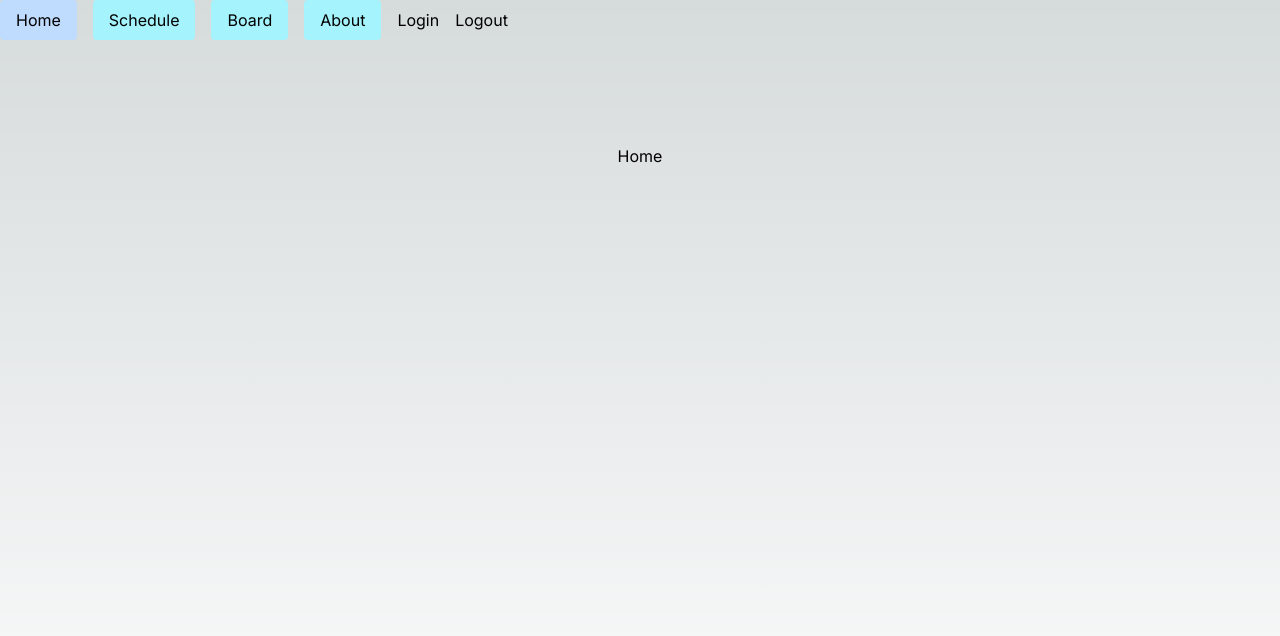
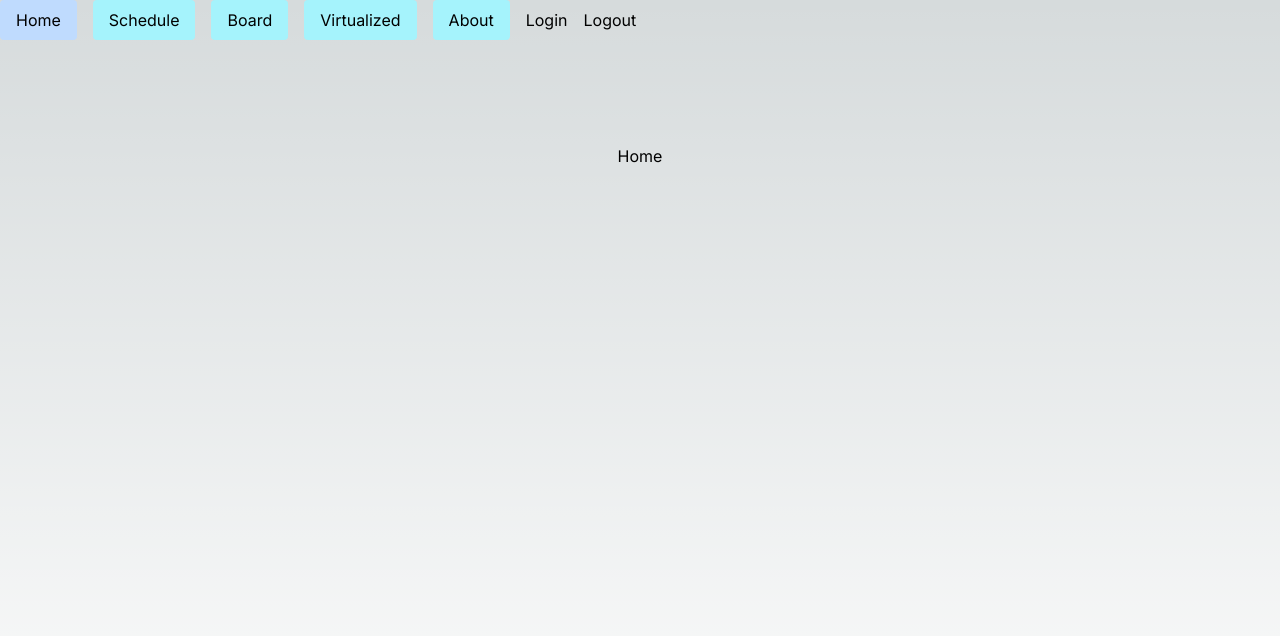
Before and after one commit to Third9/playground-next13, a Next.js app: page / in a window 1280 px wide. Shown: the top 636 px of the page. Built offline with nearby package versions, Linux system fonts and the light colour scheme; no server answers.

Commit message:
feat: update virtualized on page

```diff
--- a/app/header.tsx
+++ b/app/header.tsx
@@ -20,6 +20,9 @@ function Header({}: Props) {
             <Link href="/board" className="bg-cyan-200 rounded px-4 py-2">
                 Board
             </Link>
+            <Link href="/virtulized" className="bg-cyan-200 rounded px-4 py-2">
+                Virtualized
+            </Link>
             <Link href="/about" className="bg-cyan-200 rounded px-4 py-2">
                 About
             </Link>
--- /dev/null
+++ b/app/virtulized/page.tsx
@@ -0,0 +1,10 @@
+'use client'
+
+export default function Virtualized() {
+
+    return (
+        <div>
+            <div>Virtualized</div>
+        </div>
+    )
+}
```
